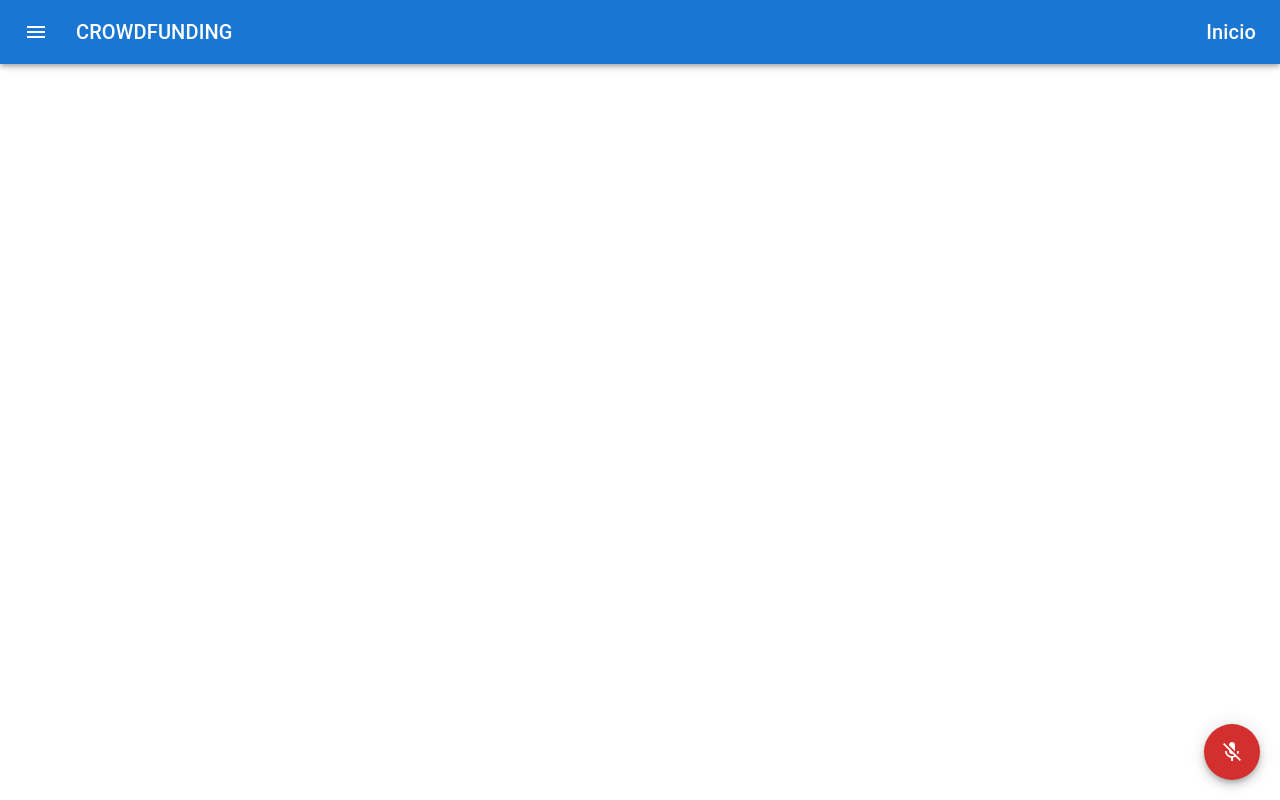
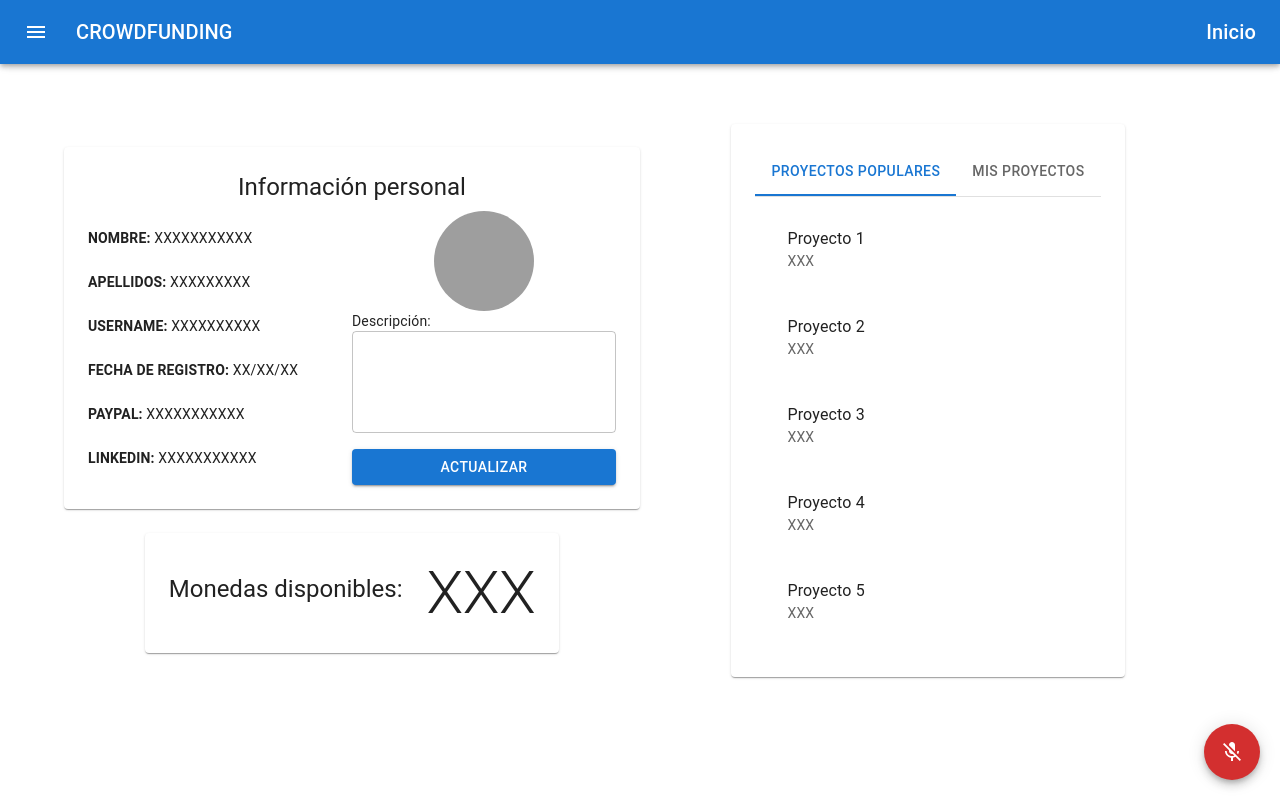
Before and after one commit to deyvigo/voice-test, a React (Vite) app: page /main/inicio in a window 1280 px wide. Built offline with nearby package versions, Linux system fonts and the light colour scheme; grey boxes are pictures that could not be loaded.

Commit message:
Page Inicio

```diff
--- /dev/null
+++ b/src/components/ActualCoins.jsx
@@ -0,0 +1,11 @@
+import Paper from '@mui/material/Paper';
+import Typography from '@mui/material/Typography';
+
+export const ActualCoins = () => {
+    return (
+        <Paper sx={{ p: 3, display: 'flex', justifyContent: 'center', alignItems: 'center', mt: 3}}>
+            <Typography variant="h5" component="h2" gutterBottom sx={{ textAlign: 'center', mr: 3}}>Monedas disponibles: </Typography>
+            <Typography variant="h2" component="h1">XXX</Typography>
+        </Paper>
+    )
+}
--- a/src/components/NavBar/DropMenu.jsx
+++ b/src/components/NavBar/DropMenu.jsx
@@ -14,7 +14,7 @@ export const DropMenu = ({ anchorEl, open, handleMenuClose }) => {
             open={open}
             onClose={handleMenuClose}
             anchorOrigin={{
-                vertical: 'top',
+                vertical: 'bottom',
                 horizontal: 'left',
             }}
             transformOrigin={{
--- /dev/null
+++ b/src/components/PersonalInfo.jsx
@@ -0,0 +1,43 @@
+import Paper from '@mui/material/Paper';
+import Typography from '@mui/material/Typography';
+import Avatar from '@mui/material/Avatar';
+import Grid from '@mui/material/Grid';
+import TextField from '@mui/material/TextField';
+import Button from '@mui/material/Button';
+import { useState } from 'react';
+
+export const PersonalInfo = () => {
+
+    const [saved , setSaved] = useState(true)
+
+    const saveChanges = () => {
+        setSaved(!saved)
+    }
+
+    return (
+        <Paper sx={{ p: 3, maxWidth: 600, mx: 'auto'}}>
+            <Grid container>
+                <Grid item xs={12}>
+                    <Typography variant="h5" component="h1" gutterBottom sx={{ textAlign: 'center'}}>Información personal</Typography>
+                </Grid>
+                <Grid item xs={6} display={'flex'} flexDirection={'column'} justifyContent={'center'} gap={3} >
+                    <Typography variant="body2" component="p"><strong>NOMBRE: </strong>XXXXXXXXXXX</Typography>
+                    <Typography variant="body2" component="p"><strong>APELLIDOS: </strong>XXXXXXXXX</Typography>
+                    <Typography variant="body2" component="p"><strong>USERNAME: </strong>XXXXXXXXXX</Typography>
+                    <Typography variant="body2" component="p"><strong>FECHA DE REGISTRO: </strong>XX/XX/XX</Typography>
+                    <Typography variant="body2" component="p"><strong>PAYPAL: </strong>XXXXXXXXXXX</Typography>
+                    <Typography variant="body2" component="p"><strong>LINKEDIN: </strong>XXXXXXXXXXX</Typography>
+                </Grid>
+                <Grid item xs={6} display={'flex'} flexDirection={'column'} justifyContent={'center'} alignContent={'center'}>
+                    <Avatar sx={{ width: 100, height: 100, alignSelf: 'center' }} src="https://cdn-icons-png.flaticon.com/512/149/149071.png" />
+                    <Typography variant="body2" component="p">Descripción:</Typography>
+                    <TextField sx={{ width: '100%' }} multiline rows={3} disabled={!saved}/>
+                    <Button variant="contained" sx={{ width: '100%', mt: 2 }}
+                        onClick={saveChanges}>
+                        {saved? 'Actualizar' : 'Guardar'}
+                    </Button>
+                </Grid>
+            </Grid>
+        </Paper>
+    )
+}
--- /dev/null
+++ b/src/components/PopularAndMyPosts/ListProjects.jsx
@@ -0,0 +1,20 @@
+import List from '@mui/material/List';
+import ListItem from '@mui/material/ListItem';
+import ListItemText from '@mui/material/ListItemText';
+import ListItemButton from '@mui/material/ListItemButton';
+
+export const ListProjects = ({ proyects }) => {
+    return (
+        <>
+            <List sx={{ maxHeight: 440, overflow: 'auto' }}>
+                {proyects.map((proyect) => (
+                    <ListItem>
+                        <ListItemButton>
+                            <ListItemText primary={proyect.name} secondary={proyect.likes} />
+                        </ListItemButton>
+                    </ListItem>
+                ))}
+            </List>
+        </>
+    )
+}
--- /dev/null
+++ b/src/components/PopularAndMyPosts/PopularAndMyPosts.jsx
@@ -0,0 +1,58 @@
+import Paper from '@mui/material/Paper';
+import { ListProjects } from './ListProjects';
+import Tabs from '@mui/material/Tabs';
+import Tab from '@mui/material/Tab';
+import Box from '@mui/material/Box';
+import { useState } from 'react';
+
+//datos falsos
+const pp = [
+    {
+        name: 'Proyecto 1',
+        likes: 'XXX',
+    },
+    {
+        name: 'Proyecto 2',
+        likes: 'XXX',
+    },
+    {
+        name: 'Proyecto 3',
+        likes: 'XXX',
+    },
+    {
+        name: 'Proyecto 4',
+        likes: 'XXX',
+    },
+    {
+        name: 'Proyecto 5',
+        likes: 'XXX',
+    }
+]
+
+const mp = [
+    {
+        name: 'Mi Proyecto 1',
+        likes: 'XXX',
+    },
+    {
+        name: 'Mi Proyecto 2',
+        likes: 'XXX',
+    }
+]
+
+export const PopularAndMyPosts = () => {
+
+    const [value, setValue] = useState(0);
+
+    return (
+        <Paper sx={{ p: 3, maxWidth: 400}}>
+            <Box sx={{ borderBottom: 1, borderColor: 'divider' }}>
+                <Tabs value={value} aria-label="basic tabs example">
+                    <Tab label="Proyectos Populares" onClick={() => setValue(0)}/>
+                    <Tab label="Mis Proyectos" onClick={() => setValue(1)}/>
+                </Tabs>
+            </Box>
+            <ListProjects proyects={value === 0 ? pp : mp}/>
+        </Paper>
+    )
+}
--- a/src/pages/inicio/Home.jsx
+++ b/src/pages/inicio/Home.jsx
@@ -1,5 +1,21 @@
+import { PersonalInfo } from "../../components/PersonalInfo"
+import Container from '@mui/material/Container';
+import { ActualCoins } from "../../components/ActualCoins"
+import Grid from '@mui/material/Grid';
+import { PopularAndMyPosts } from "../../components/PopularAndMyPosts/PopularAndMyPosts";
+
 export const Home = () => {
   return (
-    <h1>Inicio</h1>
+    <Container sx={{ display: 'flex', flexDirection: 'column', justifyContent: 'center', alignItems: 'center', minHeight: '100vh'}}>
+        <Grid container>
+          <Grid item xs={12} sm={6} sx={{ display: 'flex', flexDirection: 'column', justifyContent: 'center', alignItems: 'center'}}>
+            <PersonalInfo />
+            <ActualCoins />
+          </Grid>
+          <Grid item xs={12} sm={6} sx={{ display: 'flex', flexDirection: 'column', justifyContent: 'center', alignItems: 'center'}}>
+            <PopularAndMyPosts />
+          </Grid>
+        </Grid>
+    </Container>
   )
 }
```
